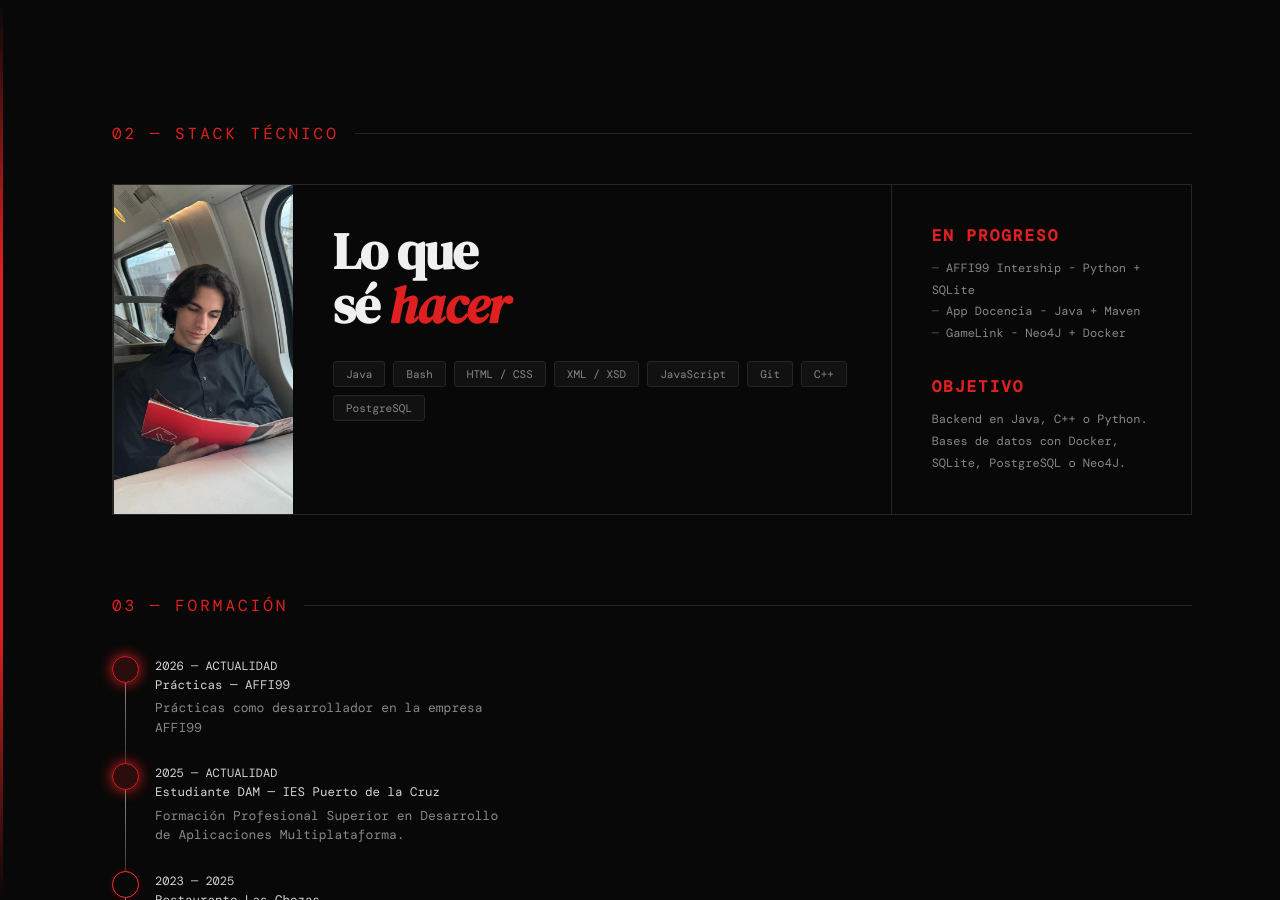
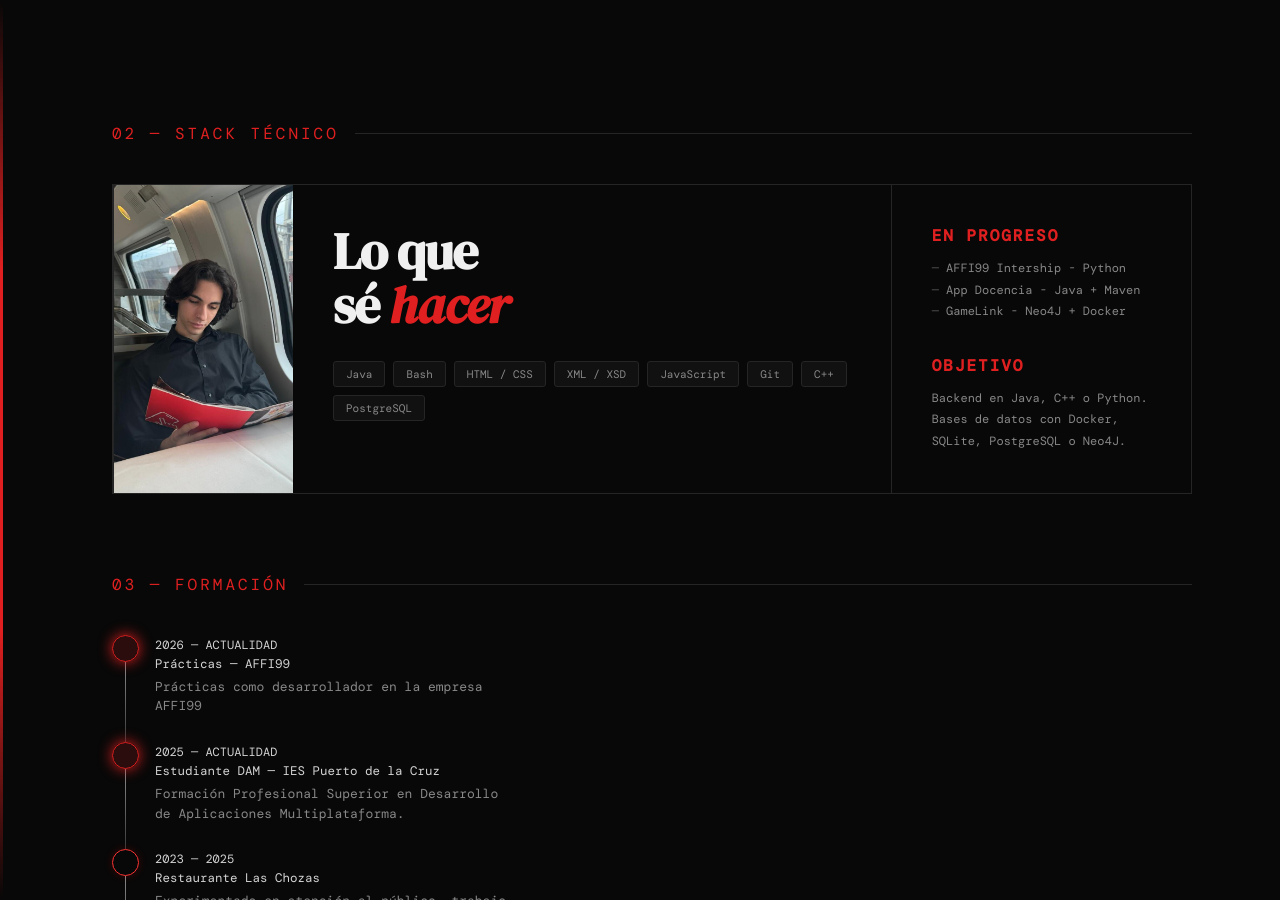
Before and after one commit to slayaglez/slayaglez.github.io, a Jekyll site: the page index.html, which Jekyll copies as it is, in a window 1280 px wide and 900 px high, scrolled down 857 px. Built offline with Jekyll 4.4.1, drawn with Linux system fonts in a browser that asks for light colours; some web fonts are replaced.

Commit message:
minor fix

```diff
--- a/index.html
+++ b/index.html
@@ -80,7 +80,7 @@
           <div class="skills-side-block">
             <h3>En progreso</h3>
             <ul>
-              <li>AFFI99 Intership - Python + SQLite</li>
+              <li>AFFI99 Intership - Python</li>
               <li>App Docencia - Java + Maven</li>
               <li>GameLink - Neo4J + Docker</li>
             </ul>
```
Also changed, not shown: 1 other file.
